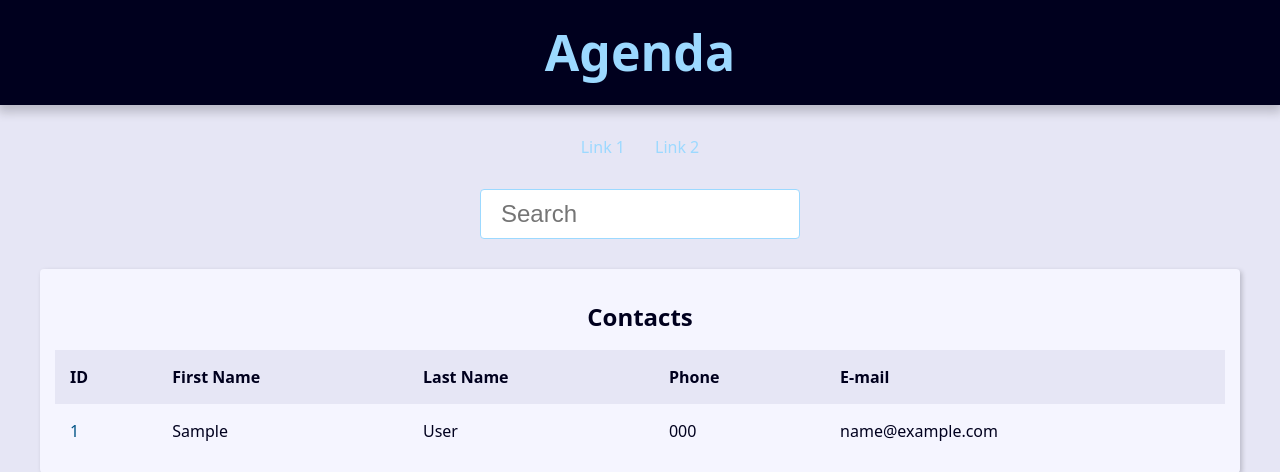
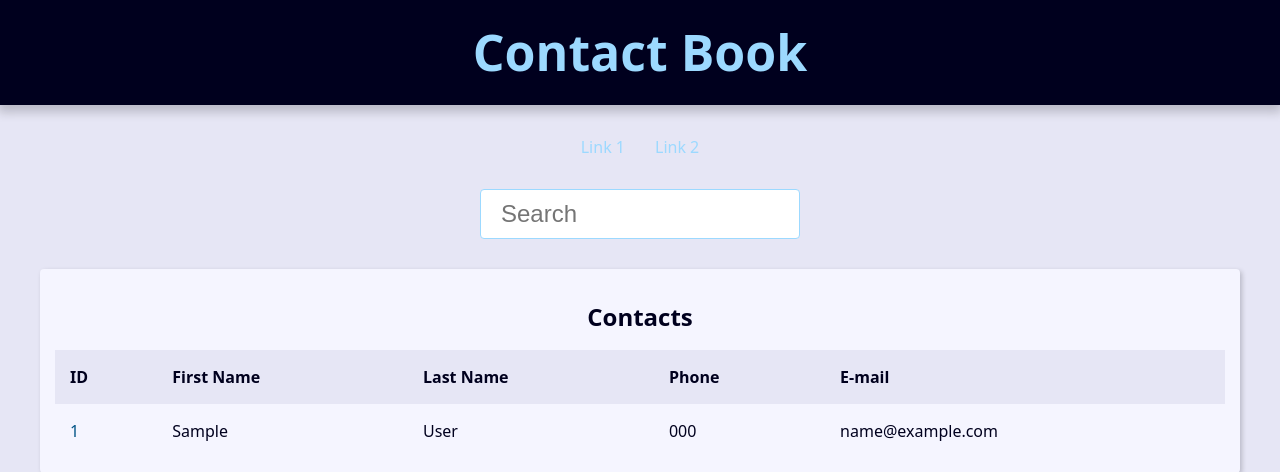
Before and after one commit to jobemcamera/django-agenda, a Django app: page / in a window 1280 px wide. Shown: the top 472 px of the page. Run offline with Django 5.2, Linux system fonts and the light colour scheme; tables that the repository leaves empty hold one stand-in row (Sample ...).

Commit message:
feat: feedback contact not found

```diff
--- a/base_templates/global/partials/_head.html
+++ b/base_templates/global/partials/_head.html
@@ -2,5 +2,5 @@
 <meta charset="UTF-8">
 <meta http-equiv="X-UA-Compatible" content="IE=edge">
 <meta name="viewport" content="width=device-width, initial-scale=1.0">
-<title>Agenda</title>
+<title>Contact Book</title>
 <link rel="stylesheet" href="{% static 'global/css/style.css' %}">
--- a/base_templates/global/partials/_header.html
+++ b/base_templates/global/partials/_header.html
@@ -1,6 +1,6 @@
 <header class="header">
   <h1 class="header-heading">
-    <a href="{% url 'contact:index' %}" class="header-link">Agenda</a>
+    <a href="{% url 'contact:index' %}" class="header-link">Contact Book</a>
   </h1>
 </header>
 
--- a/contact/templates/contact/index.html
+++ b/contact/templates/contact/index.html
@@ -42,4 +43,11 @@
         </tbody>
       </table>
     </div>
+  {% else %}
+    <div class="single-contact">
+      <h1 class="single-contact-name">
+        Contact not found.
+      </h1>
+    </div>
+  {% endif %}
 {% endblock content %}
```
Also changed, not shown: other parts of base_templates/global/partials/_header.html (+1 -0 lines), other parts of contact/templates/contact/index.html (+1 -0 lines). Lines whose indentation alone changed are shown as unchanged.
